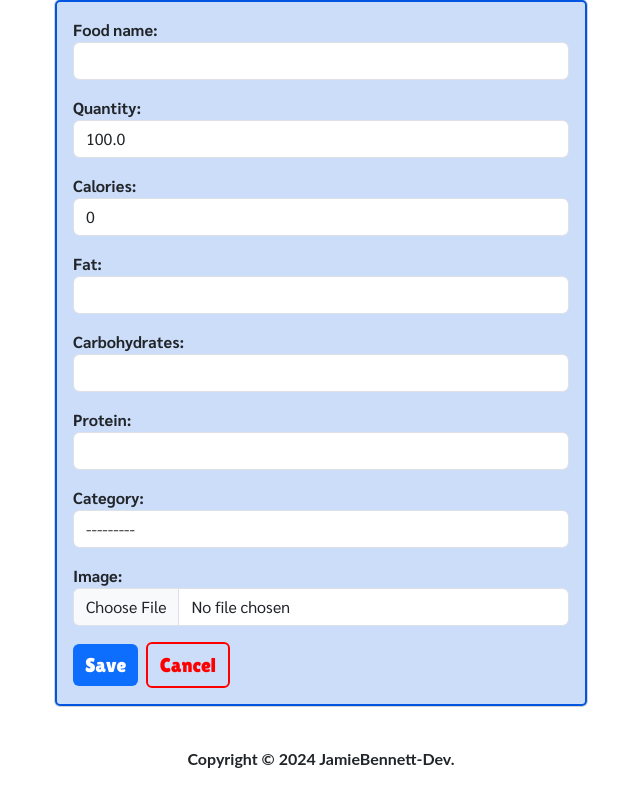
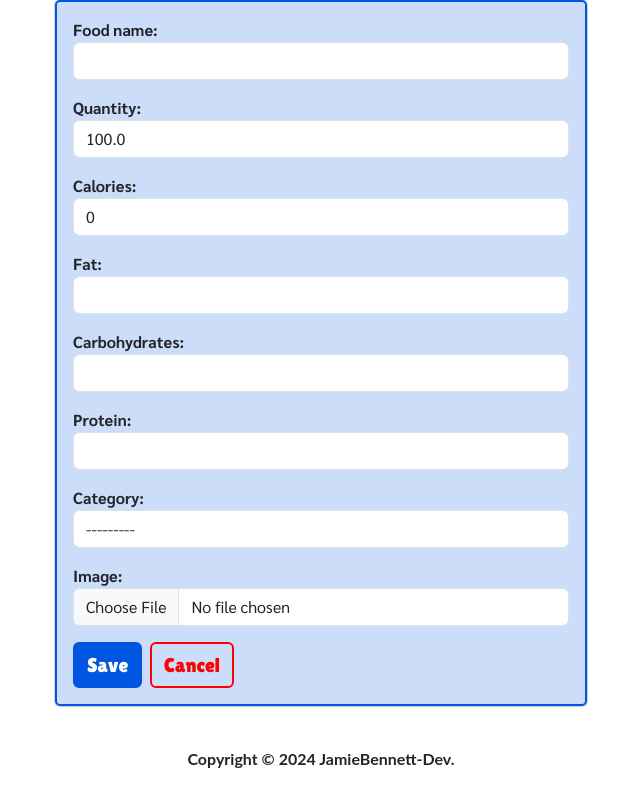
Before and after one commit to JamieBennett-Dev/Calorie-Tracker, a Django app: page /food/add in a window 1280 px wide. Shown: the part 215-1010 px from the top of the page, without its empty margins (319-959 px from the left). Run offline with Django 5.2, Linux system fonts and the light colour scheme; the visitor is signed in with stand-in values (Sample User, id 1); data that the repository does not hold is empty; some libraries are stand-ins or nearby versions.

Commit message:
tweaks to #save css button

```diff
--- a/static/css/style.css
+++ b/static/css/style.css
@@ -204,13 +204,15 @@ footer {
 
 #save {
     font-family: "Lilita One";
+    background-color: #0056E0;
     font-weight: normal;
     transition: all 0.2s ease;
-    border: none;
+    border: 2px solid #0056E0;
 }
 
 #save:hover {
     background-color: #00CC4E;
+    border: 2px solid #00CC4E;
     transform: scale(1.05);
 }
 
```
